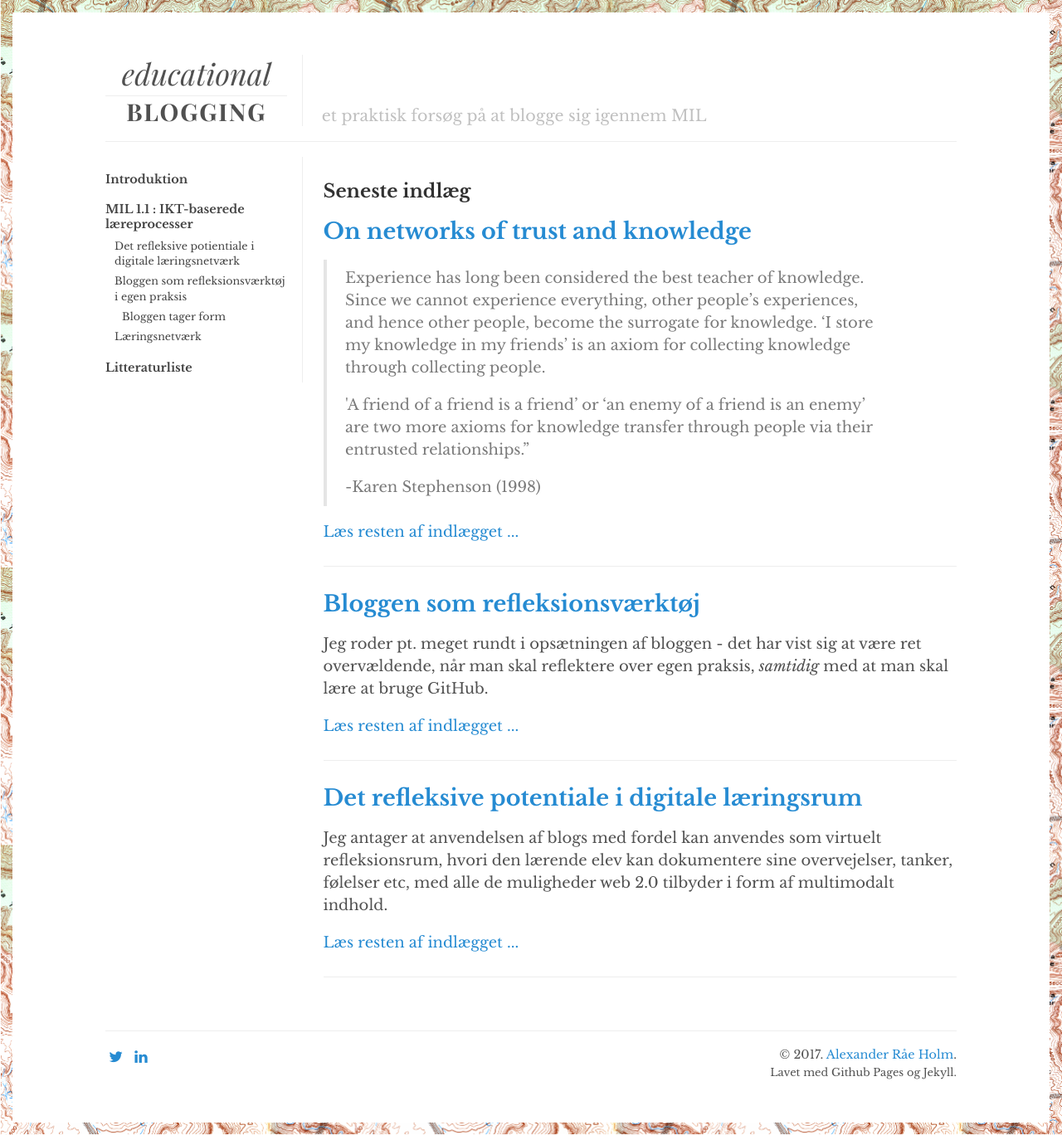
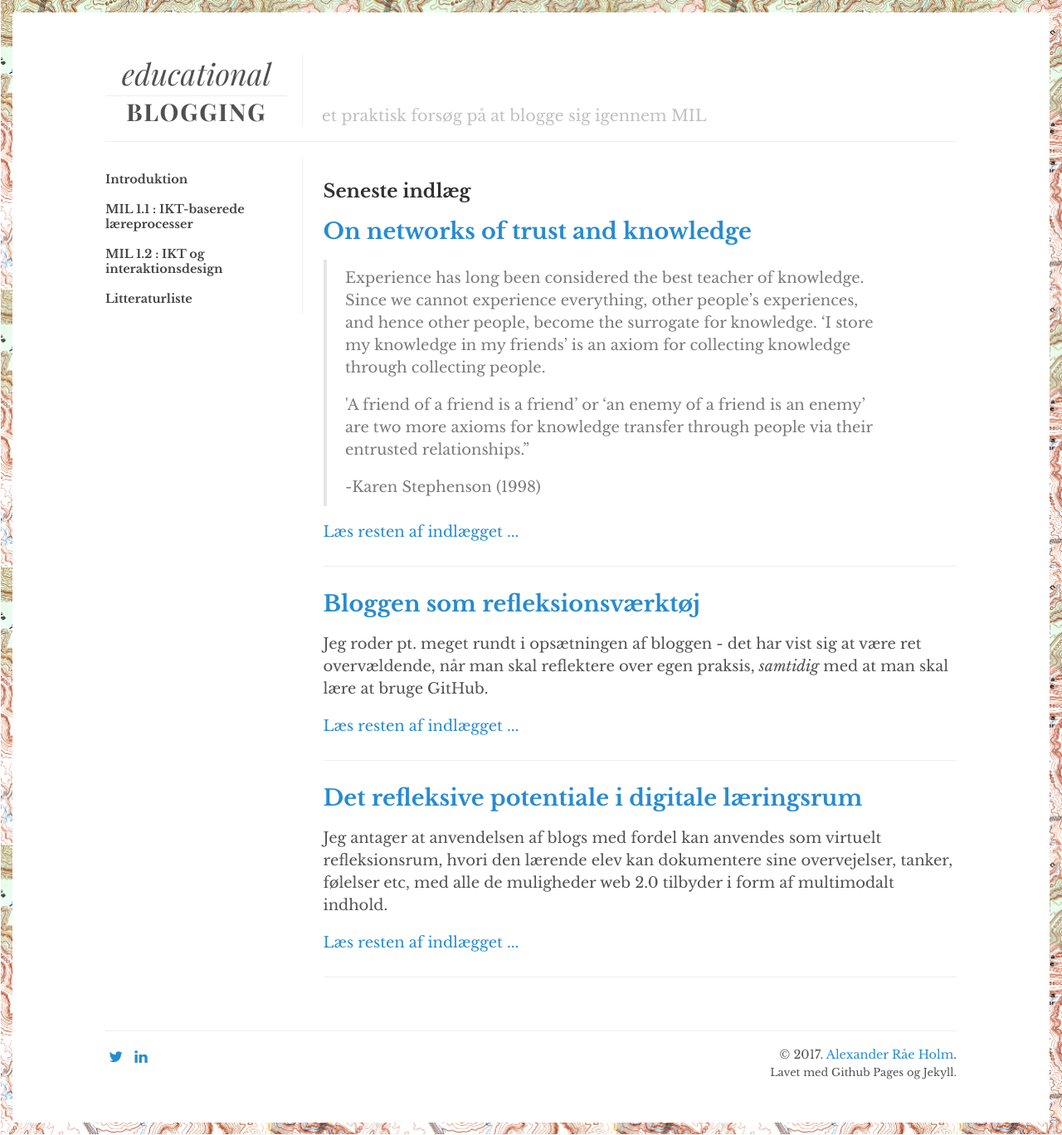
Before and after one commit to alexanderrae/educational-blogging, a Jekyll site: the page built from index.html, in a window 1280 px wide. Shown: the whole page at 83% size. Built offline with Jekyll 4.4.1, drawn with Linux system fonts in a browser that asks for light colours; the list of posts is cut into pages by our own code.

Commit message:
Update sidebar.yml

```diff
--- a/_data/sidebar.yml
+++ b/_data/sidebar.yml
@@ -2,15 +2,7 @@
   url: introduktion
 - title: "MIL 1.1 : IKT-baserede læreprocesser"
   url: mil-1-dot-1
-  subcaps:
-  - url: det-refleksive-potentiale-i-digitale-laeringsnetvaerk
-    title: "Det refleksive potientiale i digitale læringsnetværk"
-  - url: bloggen-som-refleksionsvaerktoej-i-egen-praksis
-    title: "Bloggen som refleksionsværktøj i egen praksis"
-    subsubcaps:
-    - url: bloggen-tager-form
-      title: "Bloggen tager form"
-  - url: on-networks-of-trust-and-knowledge
-    title: "Læringsnetværk"
+- title: "MIL 1.2 : IKT og interaktionsdesign"
+  url: mil-1-dot-2
 - title: "Litteraturliste"
   url: bibliografi
```
